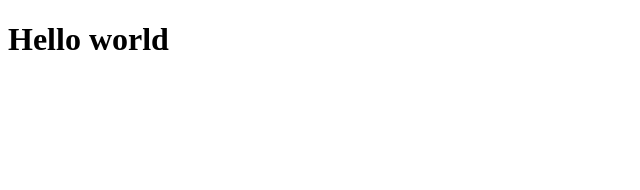
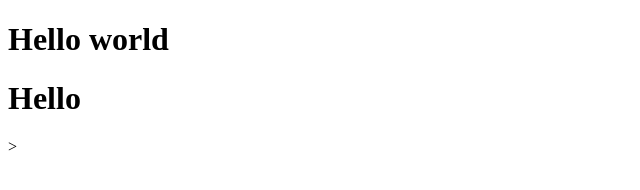
Before and after one commit to Anatoli-st/test121, a plain HTML site: page index.html in a window 1280 px wide. Shown: the whole page, without its empty margins (0-640 px from the left). Drawn offline with Linux system fonts and the light colour scheme.

Commit message:
index.html mode

```diff
--- a/index.html
+++ b/index.html
@@ -7,5 +7,6 @@
 </head>
 <body>
     <h1>Hello world</h1>
+    <h1>Hello</h1>>
 </body>
 </html>
```
